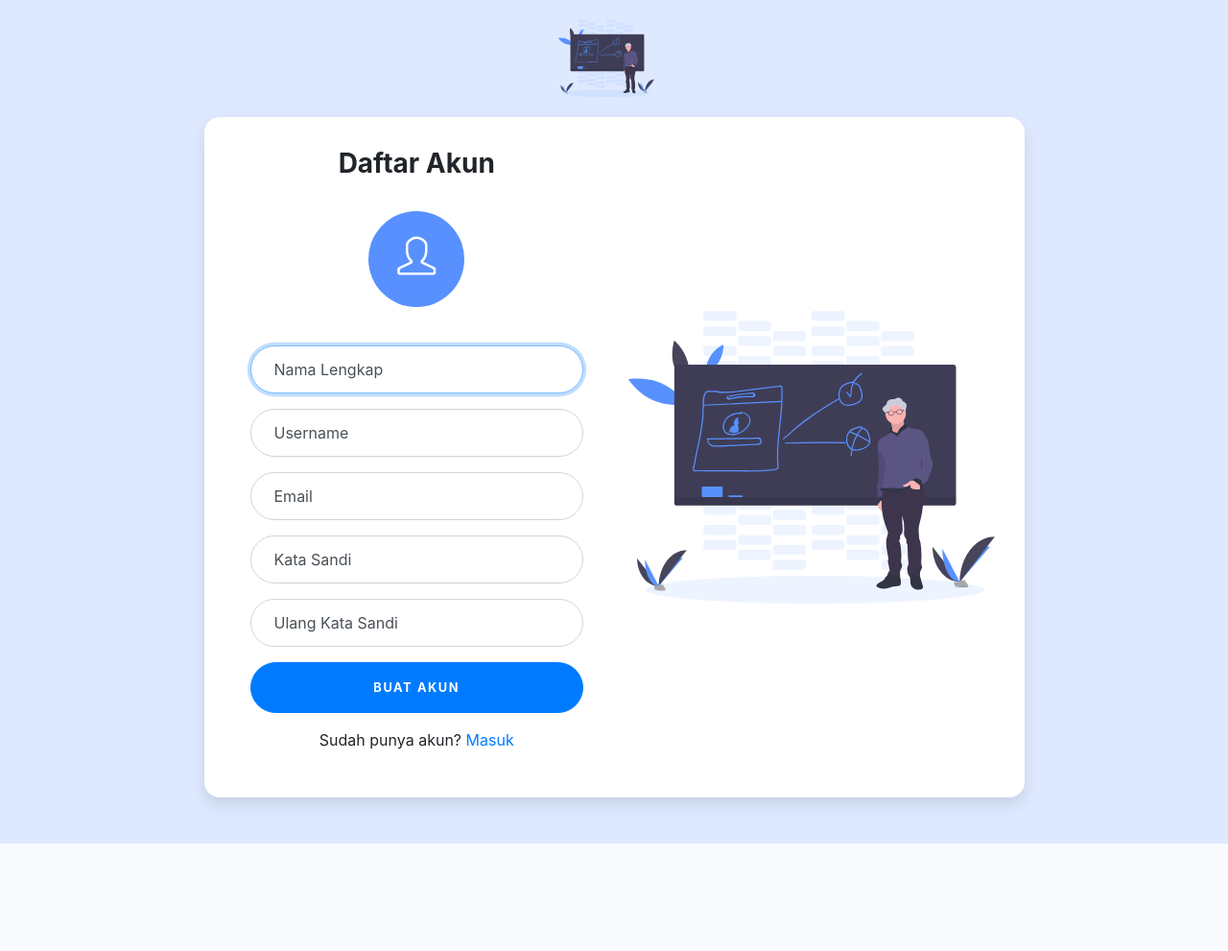
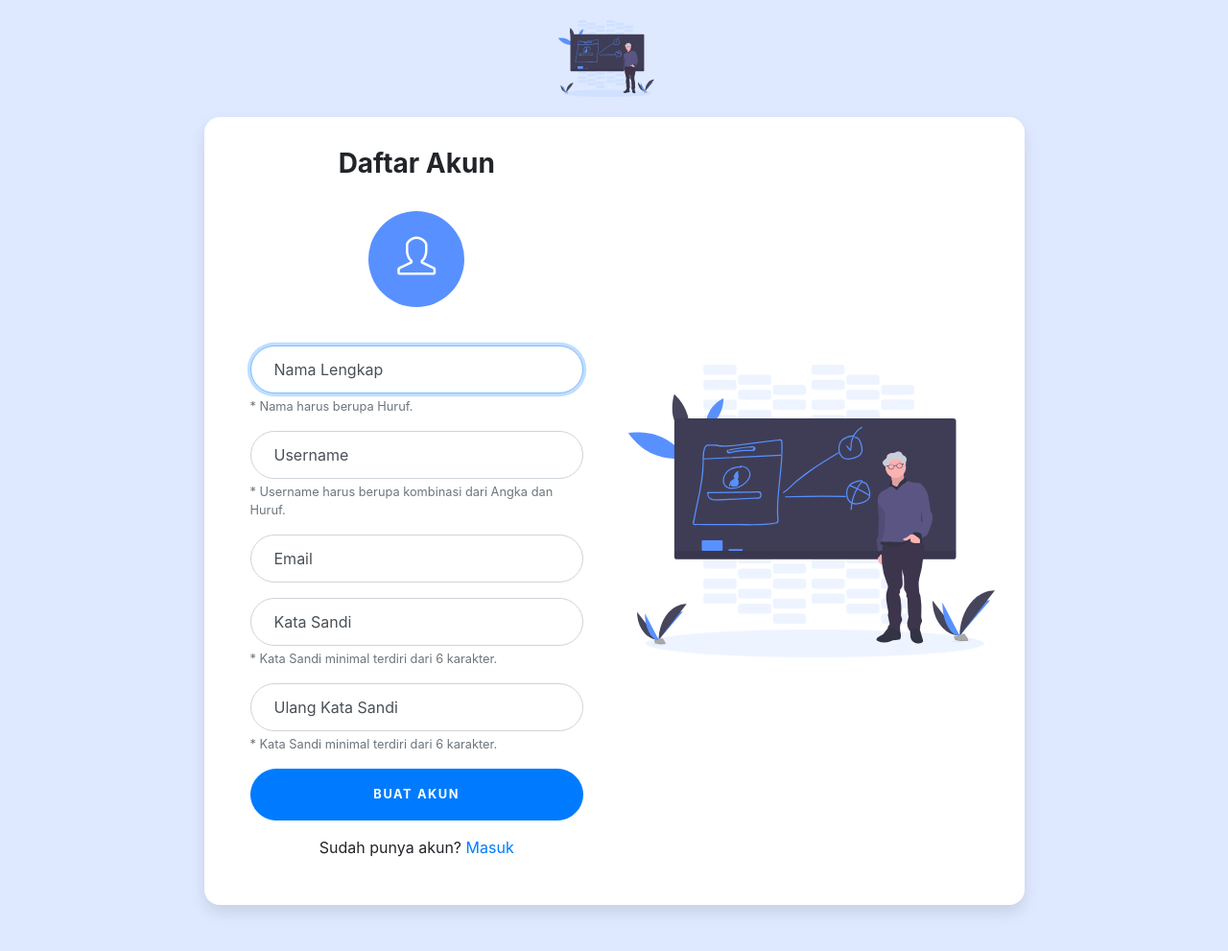
Before and after one commit to mustikakhoiri/yesno, a PHP site: page /register.php in a window 1280 px wide. Shown: the whole page at 96% size. Before the commit the page ends 879 px from the top, so only its background shows below. Run offline with PHP 8.4, Linux system fonts and the light colour scheme; data comes from the database, SQL or seed files in the repository; some libraries are stand-ins or nearby versions.

Commit message:
validasi

```diff
--- a/login.php
+++ b/login.php
@@ -34,6 +34,7 @@
             $_SESSION['username_user'] = $row['username_user'];
             header("Location: dashboard.php");
         } else {
+            // $this->session->set_flashdata('error_msg', 'Username atau password Anda salah. Silahkan coba lagi!');
             echo "<script>alert('Username atau password Anda salah. Silahkan coba lagi!')</script>";
         }
     }
@@ -59,10 +60,10 @@
                                     <span><i class="icon icon-user"></i></span>
                                 </div>
                                 <div class="form-label-group">
-                                    <input type="text" id="username_user" name="username_user" class="form-control" placeholder="Masukkan Username" autofocus required>
+                                    <input type="text" id="username_user" name="username_user" class="form-control" placeholder="Masukkan Username" autofocus required title="Username tidak boleh kosong">
                                     <label for="username_user">Username</label>
                                 </div>
-                                <div class="form-label-group"><input type="password" id="password_user" name="password_user" class="form-control" placeholder="Masukkan Kata Sandi" autofocus required>
+                                <div class="form-label-group"><input type="password" id="password_user" name="password_user" class="form-control" placeholder="Masukkan Kata Sandi" autofocus required title="Password harus diisi">
                                     <label for="password_user">Kata Sandi</label>
                                 </div>
                                 <div class="form-label-group">
--- a/register.php
+++ b/register.php
@@ -30,7 +30,7 @@
         $cpassword = md5($_POST['cpassword']);
 
         if ($password == $cpassword) {
-            $sql = "SELECT * FROM tb_user WHERE username_user ='$username'";
+            $sql = "SELECT * FROM tb_user WHERE username_user ='$username' OR email_user='$email'";
             $result = mysqli_query($con, $sql);
             if (!$result->num_rows > 0) {
                 $sql = "INSERT INTO tb_user (nama_user, username_user, email_user, password_user)
@@ -43,11 +43,13 @@
                     $email = "";
                     $_POST['password_user'] = "";
                     $_POST['cpassword'] = "";
+
+                    header('location:login.php');
                 } else {
                     echo "<script>alert('Woops! Terjadi kesalahan.')</script>";
                 }
             } else {
-                echo "<script>alert('Woops! Email Sudah Terdaftar.')</script>";
+                echo "<script>alert('Woops! Email dan Username Sudah Terdaftar.')</script>";
             }
         } else {
             echo "<script>alert('Password Tidak Sesuai')</script>";
@@ -72,24 +74,28 @@
                                     <span><i class="icon icon-user"></i></span>
                                 </div>
                                 <div class="form-label-group">
-                                    <input type="text" id="nama_user" name="nama_user" class="form-control" placeholder="Masukkan Nama Lengkap" autofocus required>
+                                    <input type="text" id="nama_user" name="nama_user" class="form-control" placeholder="Masukkan Nama Lengkap" autofocus required pattern="[a-zA-Z]{1,}" title="Nama harus berupa huruf">
                                     <label for="nama_user">Nama Lengkap</label>
+                                    <small class="form-text text-muted">* Nama harus berupa Huruf.</small>
                                 </div>
                                 <div class="form-label-group">
-                                    <input type="text" id="username_user" name="username_user" class="form-control" placeholder="Masukkan Username" autofocus required>
+                                    <input type="text" id="username_user" name="username_user" class="form-control" placeholder="Masukkan Username" autofocus required pattern=".[a-zA-Z]+[0-9]{1,}" title="Username harus berupa angka dan huruf">
                                     <label for="username_user">Username</label>
+                                    <small class="form-text text-muted">* Username harus berupa kombinasi dari Angka dan Huruf.</small>
                                 </div>
                                 <div class="form-label-group">
-                                    <input type="email" id="email_user" name="email_user" class="form-control" placeholder="Masukkan Email" autofocus required>
+                                    <input type="email" id="email_user" name="email_user" class="form-control" placeholder="Masukkan Email" autofocus required pattern="[a-z0-9._%+-]+@[a-z0-9.-]+\.[a-z]{2,}" title="Perhatikan penulisan email, ex. dyta67@ymail.com">
                                     <label for="email_user">Email</label>
                                 </div>
                                 <div class="form-label-group">
-                                    <input type="password" id="password_user" name="password_user" class="form-control" placeholder="Masukkan Kata Sandi" autofocus required>
+                                    <input type="password" id="password_user" name="password_user" class="form-control" placeholder="Masukkan Kata Sandi" autofocus required minlength="6">
                                     <label for="password_user">Kata Sandi</label>
+                                    <small class="form-text text-muted">* Kata Sandi minimal terdiri dari 6 karakter.</small>
                                 </div>
                                 <div class="form-label-group">
-                                    <input type="password" id="cpassword" name="cpassword" class="form-control" placeholder="Masukkan Ulang Kata Sandi" autofocus required>
+                                    <input type="password" id="cpassword" name="cpassword" class="form-control" placeholder="Masukkan Ulang Kata Sandi" autofocus required minlength="6">
                                     <label for="cpassword">Ulang Kata Sandi</label>
+                                    <small class="form-text text-muted">* Kata Sandi minimal terdiri dari 6 karakter.</small>
                                 </div>
                                 <div class="form-label-group">
                                     <button type="submit" name="submit-register" class="btn btn-lg btn-primary btn-block text-uppercase">Buat Akun</button>
@@ -109,6 +115,7 @@
     </main>
     <script type="text/javascript" src="https://code.jquery.com/jquery-3.2.1.min.js"></script>
     <script type="text/javascript" src="https://cdnjs.cloudflare.com/ajax/libs/jquery.mask/1.14.15/jquery.mask.min.js"></script>
+
 </body>
 
 </html>
--- a/user-profile-lite.html
+++ b/user-profile-lite.html
@@ -198,7 +198,7 @@
                     <a class="dropdown-item" href="add-new-post.html">
                       <i class="material-icons">note_add</i> Add New Post</a>
                     <div class="dropdown-divider"></div>
-                    <a class="dropdown-item text-danger" href="#">
+                    <a class="dropdown-item text-danger" href="logout.php">
                       <i class="material-icons text-danger">&#xE879;</i> Logout </a>
                   </div>
                 </li>
```
